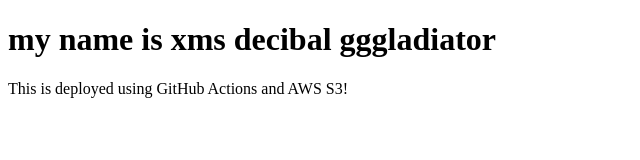
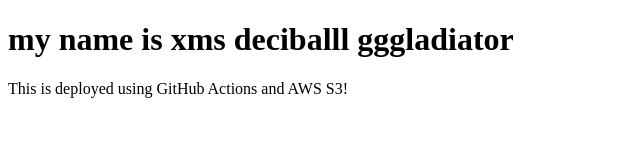
Before and after one commit to Narsireddy-1118/my-deployment-repo, a website: page index.html in a window 1280 px wide. Shown: the whole page, without its empty margins (0-640 px from the left). Drawn offline with Linux system fonts and the light colour scheme.

Commit message:
Update index.html

```diff
--- a/index.html
+++ b/index.html
@@ -6,7 +6,7 @@
     <title>My Static Website</title>
 </head>
 <body>
-    <h1>my name is xms decibal gggladiator</h1>
+    <h1>my name is xms deciballl gggladiator</h1>
     <p>This is deployed using GitHub Actions and AWS S3!</p>
 </body>
 </html>
```
